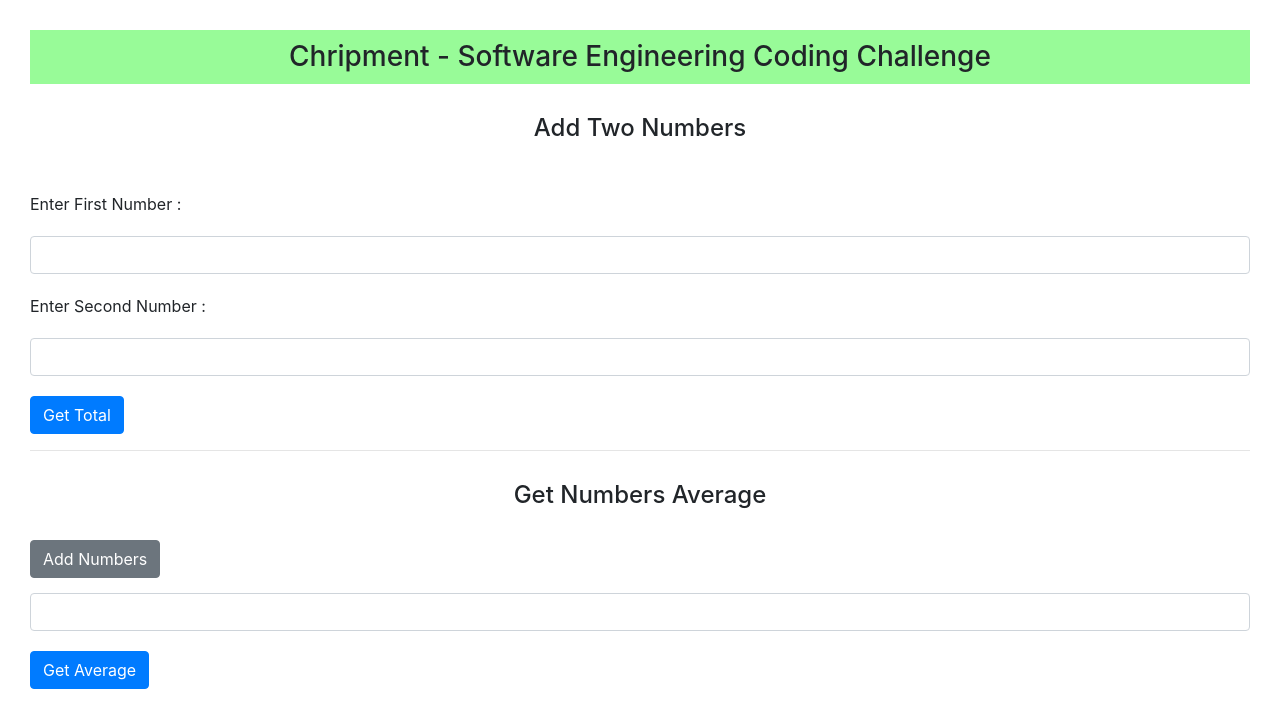
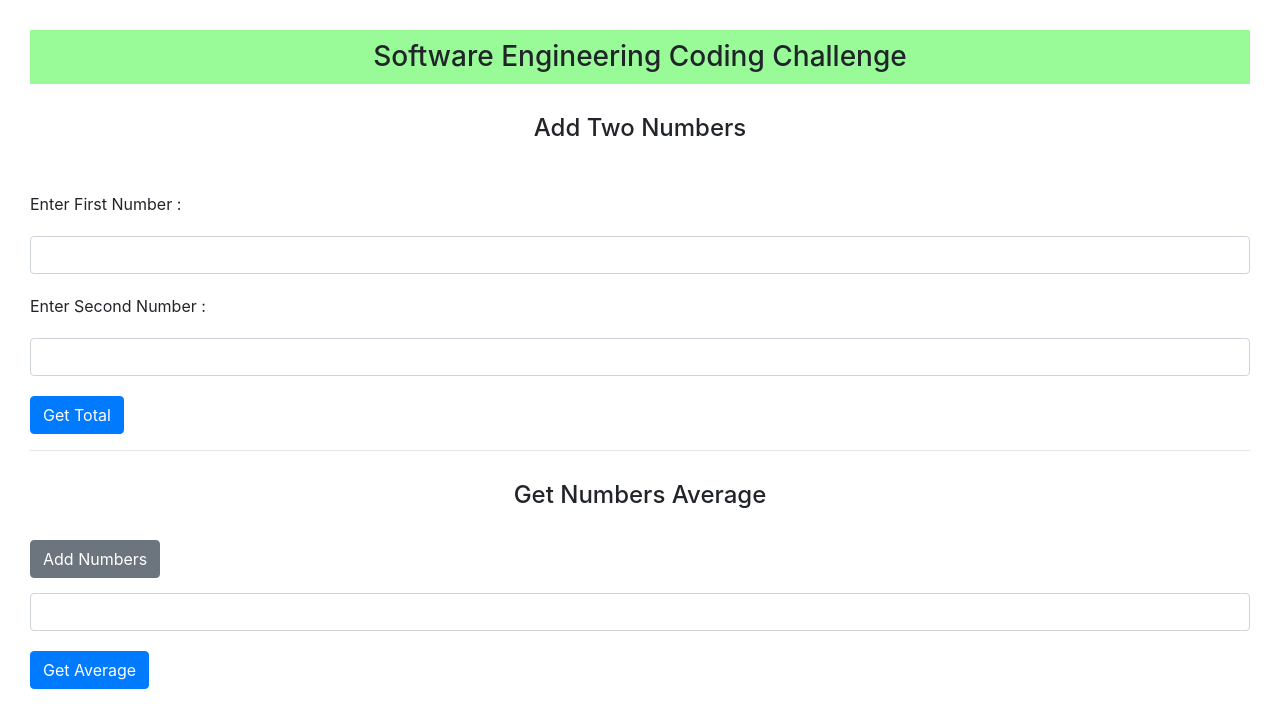
Before and after one commit to abdelaziz013/calculator-client, an Angular app: page / in a window 1280 px wide. Shown: the top 728 px of the page. Built offline with nearby package versions, Linux system fonts and the light colour scheme.

Commit message:
minor tweak in app-title

```diff
--- a/src/app/app.component.html
+++ b/src/app/app.component.html
@@ -1,7 +1,7 @@
 <div class="">
   <div class="row">
     <div class=" header">
-      <h3>Chripment - Software Engineering Coding Challenge</h3>
+      <h3>Software Engineering Coding Challenge</h3>
     </div>
   </div>
 
```
Also changed, not shown: 1 other file (tests, documents, lock files or other folders).
